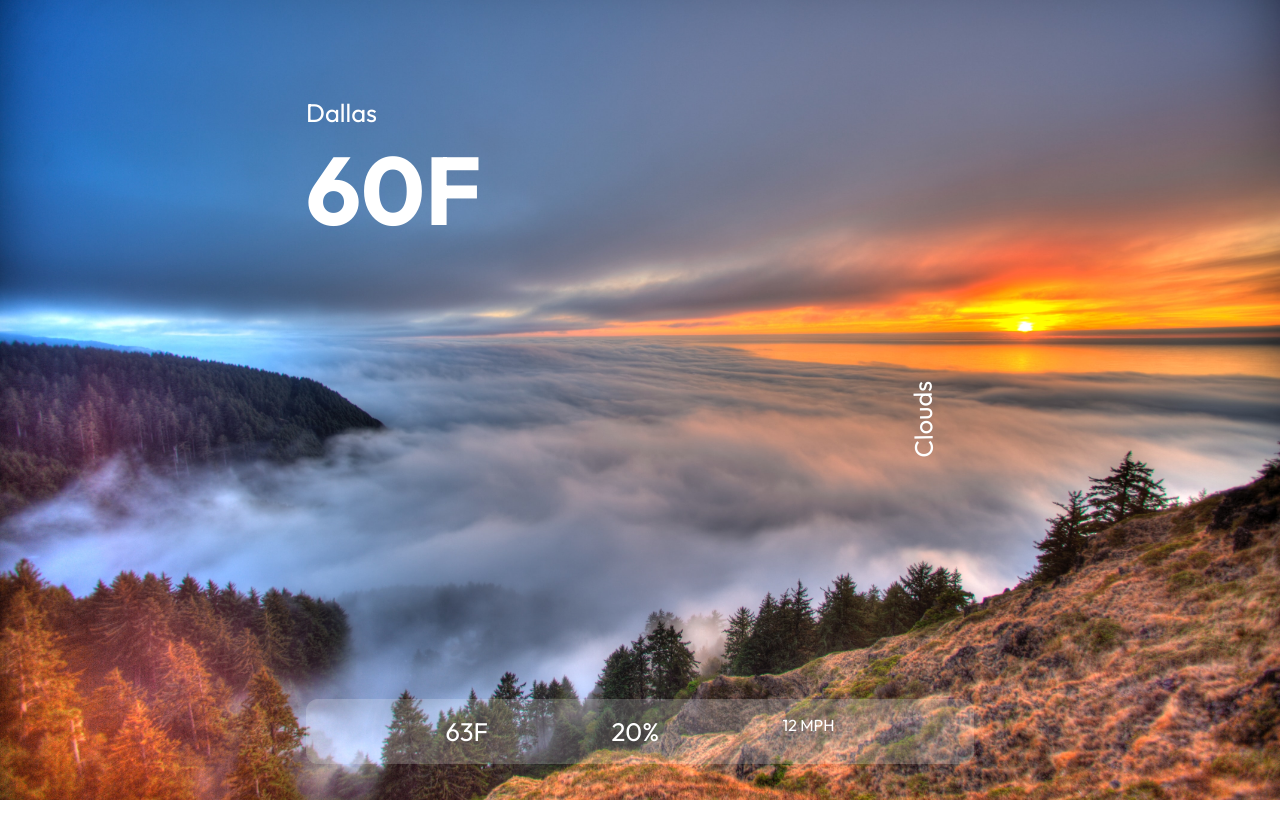
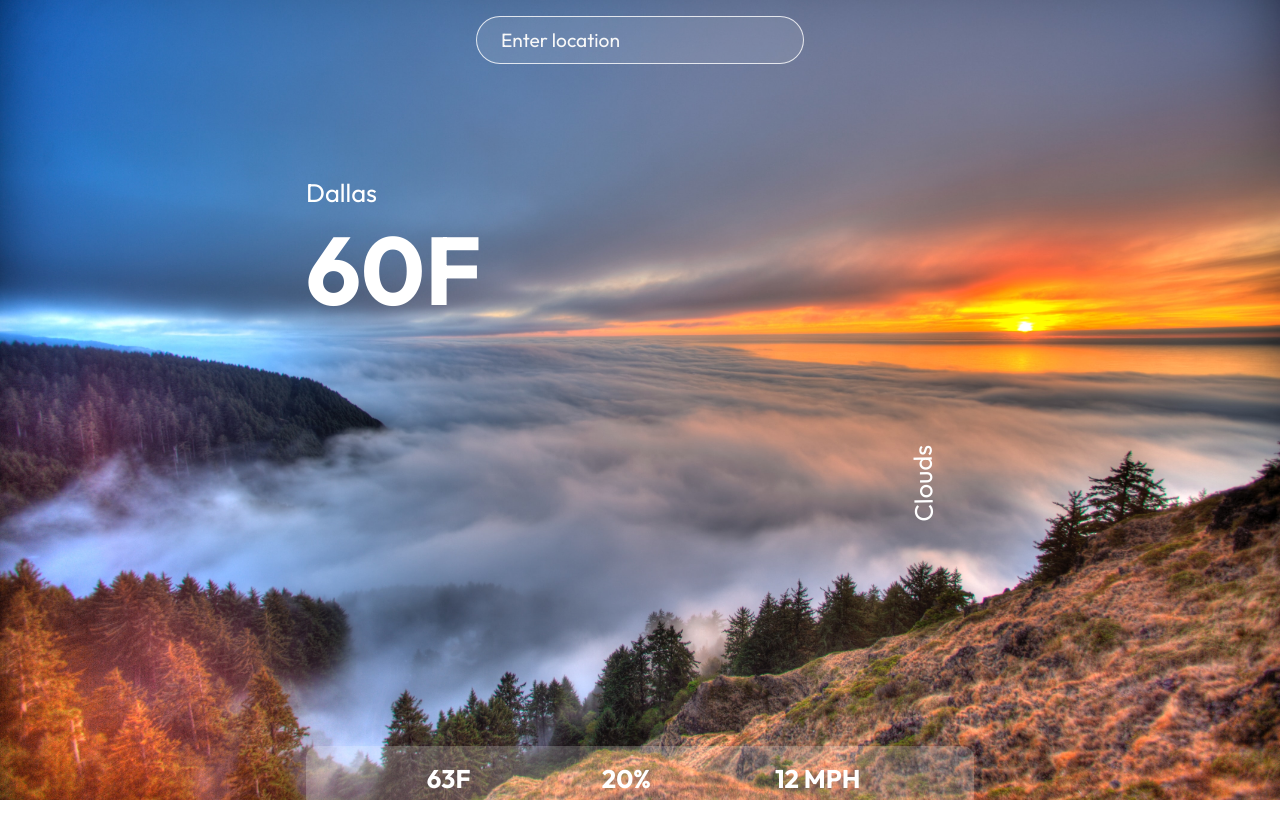
Before and after one commit to mosesfawole/weather-app, a React (Create React App) app: page / in a window 1280 px wide. Shown: the top 838 px of the page. Before the commit the page ends 800 px from the top, so only its background shows below. Built offline with nearby package versions, Linux system fonts and the light colour scheme; no server answers.

Commit message:
add search function

```diff
--- a/src/App.js
+++ b/src/App.js
@@ -3,10 +3,31 @@
 function App() {
   const API_KEY = process.env.OPEN_WEATHER_API_KEY;
 
-  // const url = `https://api.openweathermap.org/data/2.5/weather?q=dallas&lat={lat}&lon={lon}&appid=03928166b5c8b07cf2307025ac7c598c`;
+  const [data, setData] = useState({});
+  const [location, setLocation] = useState("");
+
+  const url = `https://api.openweathermap.org/data/2.5/weather?q=${location}&lat={lat}&lon={lon}&appid=03928166b5c8b07cf2307025ac7c598c`;
+
+  const searchLocation = (e) => {
+    if (e.key === "Enter") {
+      axios.get(url).then((response) => {
+        setData(response.data);
+        console.log(response.data);
+      });
+    }
+  };
 
   return (
     <div className="app">
+      <div className="search">
+        <input
+          type="text"
+          value={location}
+          onChange={(e) => setLocation(e.target.value)}
+          onKeyPress={searchLocation}
+          placeholder="Enter location"
+        />
+      </div>
       <div className="container">
         <div className="top">
           <div className="location">
@@ -21,12 +42,17 @@
         </div>
         <div className="bottom">
           <div className="feels">
-            <p>63F</p>
+            <p className="bold">63F</p>
+            <p>Feels Like</p>
           </div>
           <div className="humidty">
-            <p>20%</p>
+            <p className="bold">20%</p>
+            <p>Humidity</p>
           </div>
-          <div className="wind">12 MPH</div>
+          <div className="wind">
+            <p className="bold">12 MPH</p>
+            <p>Wind Speed</p>
+          </div>
         </div>
       </div>
     </div>
--- a/src/index.css
+++ b/src/index.css
@@ -36,6 +36,21 @@
   top: 0;
   left: 0;
   z-index: -1;
+}
+.app .search {
+  text-align: center;
+  padding: 1rem;
+}
+.app input {
+  padding: 0.7rem 1.5rem;
+  font-size: 1.2rem;
+  border-radius: 25px;
+  border: 1px solid rgba(255, 255, 255, 0.8);
+  background: rgba(255, 255, 255, 0.1);
+  font-family: "Outfit";
+}
+::placeholder {
+  color: #f8f8f8;
 }
 
 .container {
--- a/src/index.js
+++ b/src/index.js
@@ -9,8 +9,3 @@
     <App />
   </React.StrictMode>
 );
-
-// If you want to start measuring performance in your app, pass a function
-// to log results (for example: reportWebVitals(console.log))
-// or send to an analytics endpoint. Learn more: https://bit.ly/CRA-vitals
-reportWebVitals();
```
